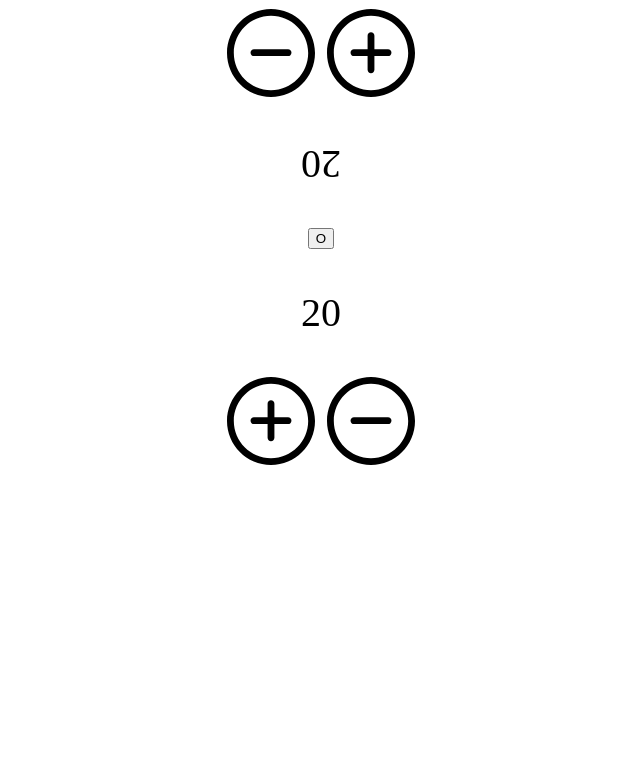
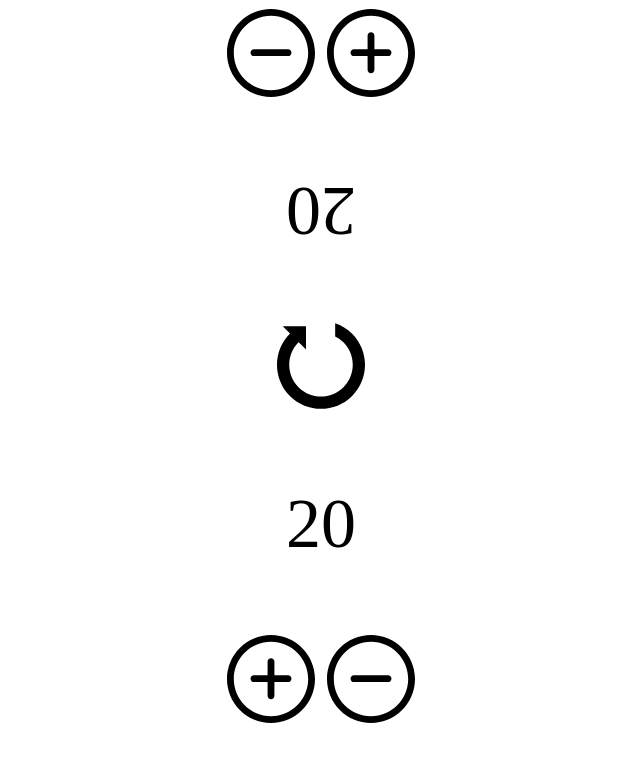
Before and after one commit to JoacimNilsen/mtg-counter-test, a React (Create React App) app: page / in a window 1280 px wide. Shown: the top 762 px of the page, without its empty margins (319-959 px from the left). Built offline with nearby package versions, Linux system fonts and the light colour scheme.

Commit message:
Added styling to reload button

```diff
--- /dev/null
+++ b/src/components/Buttons/Reload.js
@@ -0,0 +1,26 @@
+import React from 'react'
+import styled from 'styled-components'
+
+const StyledReload = styled.button`
+width: 100px;
+border: none;
+background-color:transparent;
+outline:none;
+`
+
+const Reload = ({handleClick}) => {
+  return (
+    <StyledReload onClick={handleClick}>
+<svg version="1.1" viewBox="0 0 14.155 14.155">
+<g>
+	<path d="M12.083,1.887c-0.795-0.794-1.73-1.359-2.727-1.697v2.135c0.48,0.239,0.935,0.55,1.334,0.95
+		c1.993,1.994,1.993,5.236,0,7.229c-1.993,1.99-5.233,1.99-7.229,0c-1.991-1.995-1.991-5.235,0-7.229
+		C3.466,3.269,3.482,3.259,3.489,3.25h0.002l1.181,1.179L4.665,0.685L0.923,0.68l1.176,1.176C2.092,1.868,2.081,1.88,2.072,1.887
+		c-2.763,2.762-2.763,7.243,0,10.005c2.767,2.765,7.245,2.765,10.011,0C14.844,9.13,14.847,4.649,12.083,1.887z"/>
+</g>
+</svg>
+</StyledReload>
+  )
+}
+
+export default Reload
--- a/src/components/Buttons/index.js
+++ b/src/components/Buttons/index.js
@@ -1,4 +1,5 @@
 import Increase from './Increase'
 import Decrease from './Decrease'
+import Reload from './Reload'
 
-export default {Increase, Decrease}
+export default {Increase, Decrease, Reload}
--- a/src/components/Counter.js
+++ b/src/components/Counter.js
@@ -2,7 +2,7 @@ import React, { useState } from 'react'
 import styled from 'styled-components'
 import Buttons from './Buttons'
 
-const {Increase, Decrease} = Buttons
+const {Increase, Decrease, Reload} = Buttons
 
 const Wrapper = styled.div`
 display: flex;
@@ -15,12 +15,12 @@ display: flex;
 `
 
 const LifeCounter1 = styled.p`
-font-size: 40px;
+font-size: 70px;
 transform: rotate(180deg);
 `
 
 const LifeCounter2 = styled.p`
-font-size: 40px;
+font-size: 70px;
 `
 
 const Counter = () => {
@@ -36,15 +36,15 @@ const Counter = () => {
   return (
     <Wrapper>
       <ButtonWrapper>
-      <Decrease handleClick={() => setPlayer1(player1 - 1)}>-</Decrease>
-      <Increase handleClick={() => setPlayer1(player1 + 1)}>+</Increase>
+      <Decrease handleClick={() => setPlayer1(player1 - 1)} />
+      <Increase handleClick={() => setPlayer1(player1 + 1)} />
       </ButtonWrapper>
       <LifeCounter1>{player1}</LifeCounter1>
-      <button onClick={() => clearState()}>O</button>
+      <Reload handleClick={() => clearState()} />
       <LifeCounter2>{player2}</LifeCounter2>
       <ButtonWrapper>
-      <Increase handleClick={() => setPlayer2(player2 + 1)}>+</Increase>
-      <Decrease handleClick={() => setPlayer2(player2 - 1)}>-</Decrease>
+      <Increase handleClick={() => setPlayer2(player2 + 1)} />
+      <Decrease handleClick={() => setPlayer2(player2 - 1)} />
       </ButtonWrapper>
     </Wrapper>
   )
```
